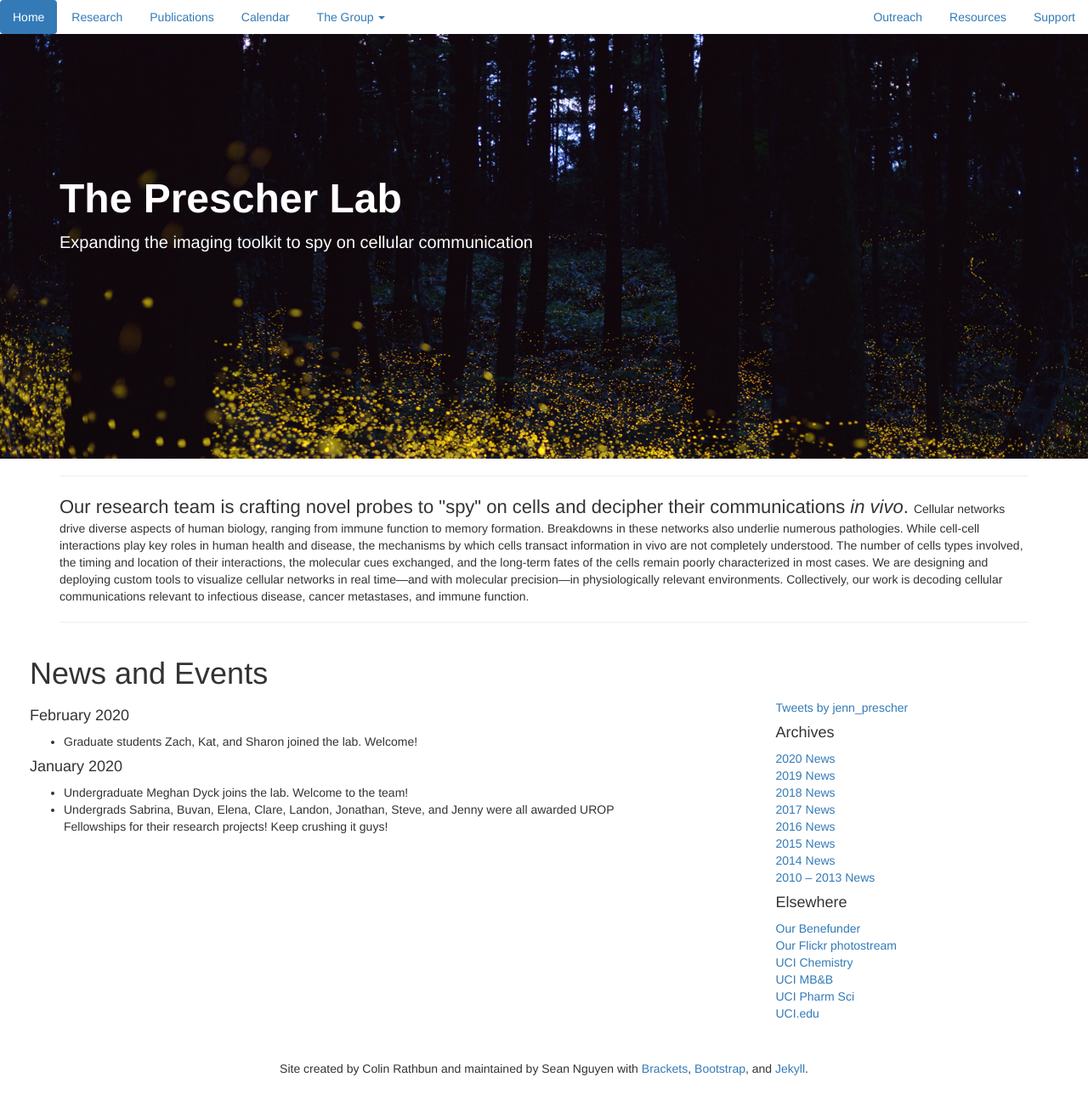
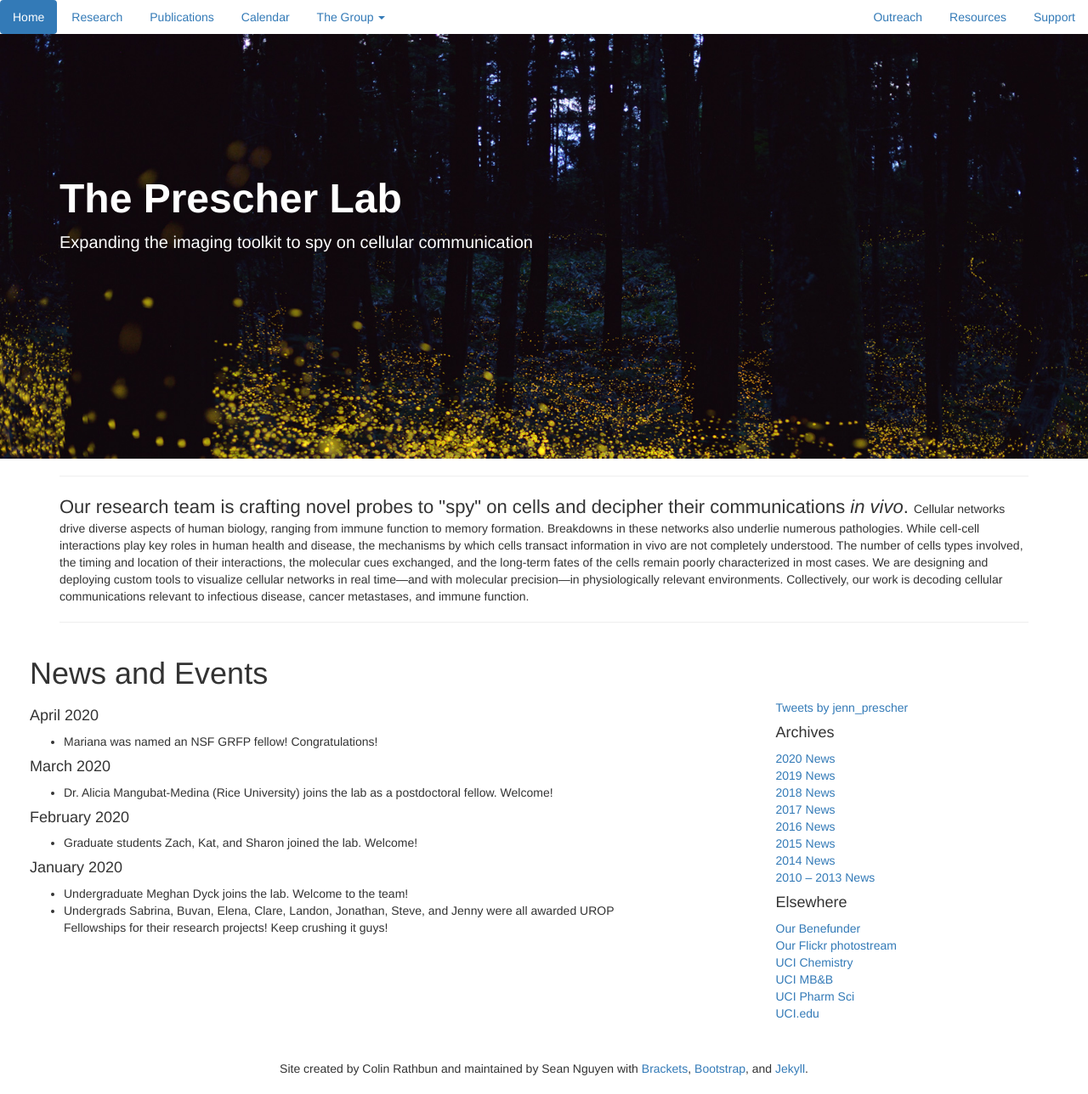
Before and after one commit to c-bun/Prescher-Lab-Site, a Jekyll site: the page built from index.html, in a window 1280 px wide. Shown: the whole page at 85% size. Built offline with Jekyll 4.4.1, drawn with Linux system fonts in a browser that asks for light colours; comment, search, counter and statistics services are not loaded.

Commit message:
PrescherLabSite_May2020_Update1

```diff
--- a/_data/group.csv
+++ b/_data/group.csv
@@ -2,7 +2,7 @@
 Colin,Rathbun,former_graduate,"Grand Rapids, MI","B.S., Chemistry, Hope College; Ph.D. 2018",Nicola Tesla,NSF Graduate Research Fellow (2012-2017) : Allergan Graduate Research Fellow (2017-2018) : Edward K. C. Lee Awardee (2018),"Assistant Professor, Dickinson College"
 Zach,Reinert,former_postdoc,"North East, MD","B.S., Biochemistry, University of Maryland, Baltimore County; Ph.D., Chemistry, University of Pittsburgh",Albert Einstein,George Hewitt Medical Research Postdoctoral Fellow (2017) : ACS Young Chemists Committee Travel Award (2017),"Research Scientist, UES (Dayton)"
 Tyler,Albin (Joint Esser-Kahn and Guan Labs),former_graduate,"Redmond, WA","B.S., Biochemistry, Western Washington University",Jonas Salk,UCI Chancellor's Fellowship (2014-2016) : NIH T32 Chemical and Structural Biology Training Grant Fellow (2016-2017),"Scientist, Avidity Biosciences"
-David,Row,former_graduate,"Berwick, PA","B.S., Biochemistry, Western Washington University; Ph.D. 2018",Ronald Breslow,"NSF GRFP Honorable Mention (2015) : Michael E. Gebel Award (UCI, 2015) : NSF Graduate Research Fellow (2016) : Genentech Graduate Student Research Awardee (2018)","Postdoc, Merck"
+David,Row,former_graduate,"Berwick, PA","B.S., Biochemistry, Western Washington University; Ph.D. 2018",Ronald Breslow,"NSF GRFP Honorable Mention (2015) : Michael E. Gebel Award (UCI, 2015) : NSF Graduate Research Fellow (2016) : Genentech Graduate Student Research Awardee (2018)","Protein Engineer, Merck"
 Sean,Nguyen,graduate,"Saugus, MA","B.S., Chemical Biology, UC Berkeley",Tu Youyou,NSF GRFP Honorable Mention (2016) : ACS BIOL Travel Awardee (2018) : Allergan Graduate Research Fellow (2019) : F. Sherwood Rowland Graduate Research Fellow (2019-2020),
 Zi,Yao,graduate,"Hayward, CA","B.S., Chemistry, UC Davis",Arnold O. Beckman,NSF GRFP Honorable Mention (2016) : NSF IGERT Fellow (2016-2018) : NSF Graduate Research Fellow (2017-2020) : ACS BIOL Travel Awardee (2018),
 Krysten,Jones,former_graduate,"Langhorne, PA","B.S., Biotechnology, Elizabethtown College; Ph.D. 2017",Ester Lederberg,NIH T32 Chemical and Structural Biology Training Grant Fellow (2014-2017) : Howard A. Schneiderman Award (2016),"Postdoc, Dickinson Lab, University of Chicago"
@@ -31,7 +31,7 @@
 Jenn,Prescher,boss,"Blue Earth, MN",,"Frederick Sanger, Rolf Huisgen, Stephen Kent",ACS Women in Chemistry Rising Star (2016) : Thieme Chemistry Journal Award (2016) : Novartis Early Career Award in Organic Chemistry (2015) : Camille and Henry Dreyfus Teacher-Scholar (2015) : Alfred P. Sloan Research Fellowship (2015) : NSF CAREER Award (2014) : Cottrell Scholar (2014) : Kavli Fellow (2014) : UCI Outstanding Contributions to Undergraduate Education Award (2013),
 Danielle,Dube,former_postdoc,"Aberdeen, NJ","B.A., Biology, Cornell University; Ph.D., Chemistry, University of California, Berkeley; Postdoctoral Scholar, Chemistry, Stanford University","Carolyn Bertozzi, Barbara Imperiali, Laurie Comstock","Andrew W. Mellon Award for sabbatical support, Bowdoin College (2015) : Henry Dreyfus Teacher-Scholar Award, Camille & Henry Dreyfus Foundation (2013)","Associate Professor, Chemistry & Biochemistry, Bowdoin College : Visiting Associate Researcher, Chemistry University of California, Irvine"
 Tyler,Heiss,graduate,"Wilmington, DE","B.S., Biochemistry, University of Delaware",Linus Pauling,,
-Sierra,Williams,graduate,"Capitol Heights, MD","B.S., Chemistry, Temple University",Kelley Donaghy,NSF IGERT Fellow (2017-2019) : NSF Graduate Research Fellow (2018-2021),
+Sierra,Williams,graduate,"Capitol Heights, MD","B.S., Chemistry, Temple University",Marie M. Daly,NSF IGERT Fellow (2017-2019) : NSF Graduate Research Fellow (2018-2021),
 Zane,Long,former_undergrad,"Orange, CA","B.S., Chemistry",James Crafts,UCI Regents' Scholar (2016-2018) : UROP Fellow (2017-2018) : Allergan Summer Fellow (2017) : UROP Fellow (2018-2019) : ACS Polymer Education Organic Chemistry Award (2018) : American Institute of Chemists Student Award (2018) : NSF GRFP Honorable Mention (2019),"Ph.D. Student, Bess Lab, UC Irvine"
 Yusef,Ibreighith,former_undergrad,"Dana Point, CA","B.S., Chemistry",Bill Nye,UROP Fellow (2017-2018) : Allergan Summer Fellow (2017),
 Anna,Love,graduate,"Canton, OH","B.S., Biochemistry, Messiah College",General Grievous,NSF GRFP Honorable Mention (2017) : NSF IGERT Fellow (2017-2019),
@@ -50,10 +50,10 @@
 Danika,Ferguson,former_undergrad,"San Mateo, CA","B.S., Biological Sciences",Katharine McCormick,,
 Elena,Helm,undergrad,"San Clemente, CA","B.S., Chemistry (Chemical Biology Concentration)",Dorothy Hodgkin,UCI SURP Fellow (2019) : Allergan Summer Fellow (2019) : UROP Fellow (2020-2021),
 Robby,Dorn,graduate,"Edina, MN","B.A., Chemistry, Whitman College",Bill Nye,,
-Mariana,Navarro,graduate,"Canby, OR","B.A., Biochemistry, Willamette University",Alice Ball,,
+Mariana,Navarro,graduate,"Canby, OR","B.A., Biochemistry, Willamette University",Alice Ball,NSF Graduate Research Fellow (2020-2023),
 Amanda,Murphy,former_postdoc,"Lacey, WA","B.A., Chemistry & B.S., Plastics Engineering Technology, Western Washington University; Ph.D., Organic Chemistry, University of California, Berkeley; Postdoctoral Scholar, Biomedical Engineering, Tufts University",,NIH Ruth L. Kirschstein National Service Research Award Postdoctoral Fellowship (2007-2009) : Cottrell College Science Award (2014),"Associate Professor, Chemistry, Western Washington University : NSF-REU Director, Chemistry, Western Washington University : Visiting Associate Researcher, Chemistry, University of California, Irvine"
 Steve,Phan,undergrad,"Westminster, CA","B.S., Biology",Louis Pasteur,UROP Fellow (2020-2021),
-Clare,Hwang,undergrad,"Claremont, CA","B.S., Public Health Services",Gregory Mendel,UROP Fellow (2020-2021),
+Clare,Hwang,former_undergrad,"Claremont, CA","B.S., Public Health Services",Gregory Mendel,UROP Fellow (2020-2021),
 Landon,Taylor,undergrad,"Bakersfield, CA","B.S., Chemistry (Synthetic Chemistry Concentration)",Neil deGrasse Tyson,UROP Fellow (2020-2021),
 Jenny,Hoang,undergrad,"Saigon, Vietnam","B.S., Chemistry (Chemical Biology Specialization) and Mathematics",Thomas Edison,UROP Fellow (2020-2021),
 Jonathan,Tchan,undergrad,"San Gabriel, CA","B.S., Biological Sciences",Niels Bohr,UROP Fellow (2020-2021),
@@ -61,3 +61,4 @@
 Sharon,Chen,graduate,"Torrance, CA","B.A., Molecular and Cellular Biology, UC Berkeley",Gertrude B. Elion,,
 Katherine,Townsend,graduate,"Middlebury, VT","B.S., Chemistry, Bucknell University",Friedlieb Ferdinand Runge,,
 Zachary,Torrey,graduate,"Salisbury, MD","B.S., Chemistry (Biochemistry Concentration), George Mason University ",Jonas Salk,,
+Alicia,Mangubat-Medina,postdoc,"Seattle, WA","B.S., Biochemistry, Western Washington University; Ph.D., Chemistry, Rice University",Carolyn Bertozzi,,
--- a/_posts/2020-01-15-2020-News.markdown
+++ b/_posts/2020-01-15-2020-News.markdown
@@ -3,6 +3,14 @@
 title:  "2020 News"
 categories: group_update
 ---
+
+
+#### April 2020
+- Mariana was named an NSF GRFP fellow! Congratulations!
+
+#### March 2020
+- Dr. Alicia Mangubat-Medina (Rice University) joins the lab as a postdoctoral fellow. Welcome!
+
 #### February 2020
 - Graduate students Zach, Kat, and Sharon joined the lab. Welcome!
 
```
Also changed, not shown: images/group/Mangubat-Medina_Alicia.jpg (added), images/group/Williams_Sierra.jpg.
